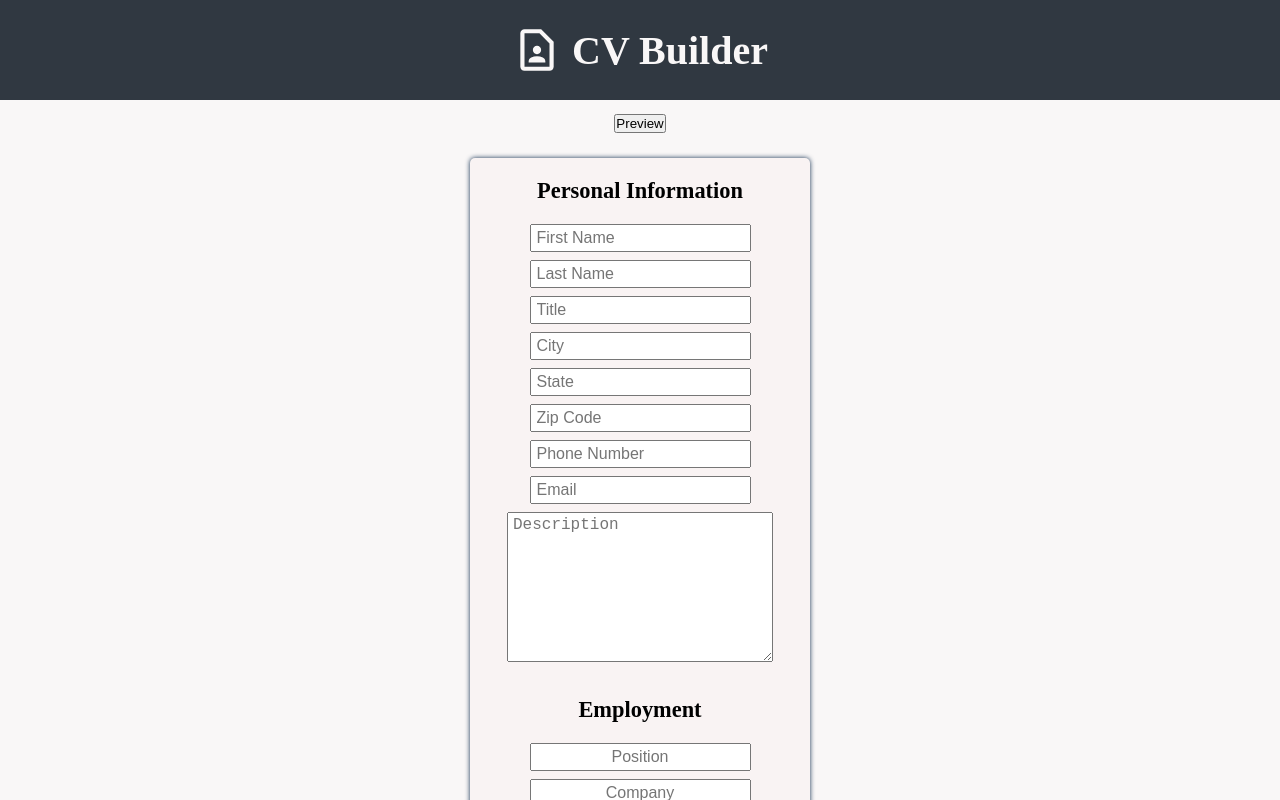
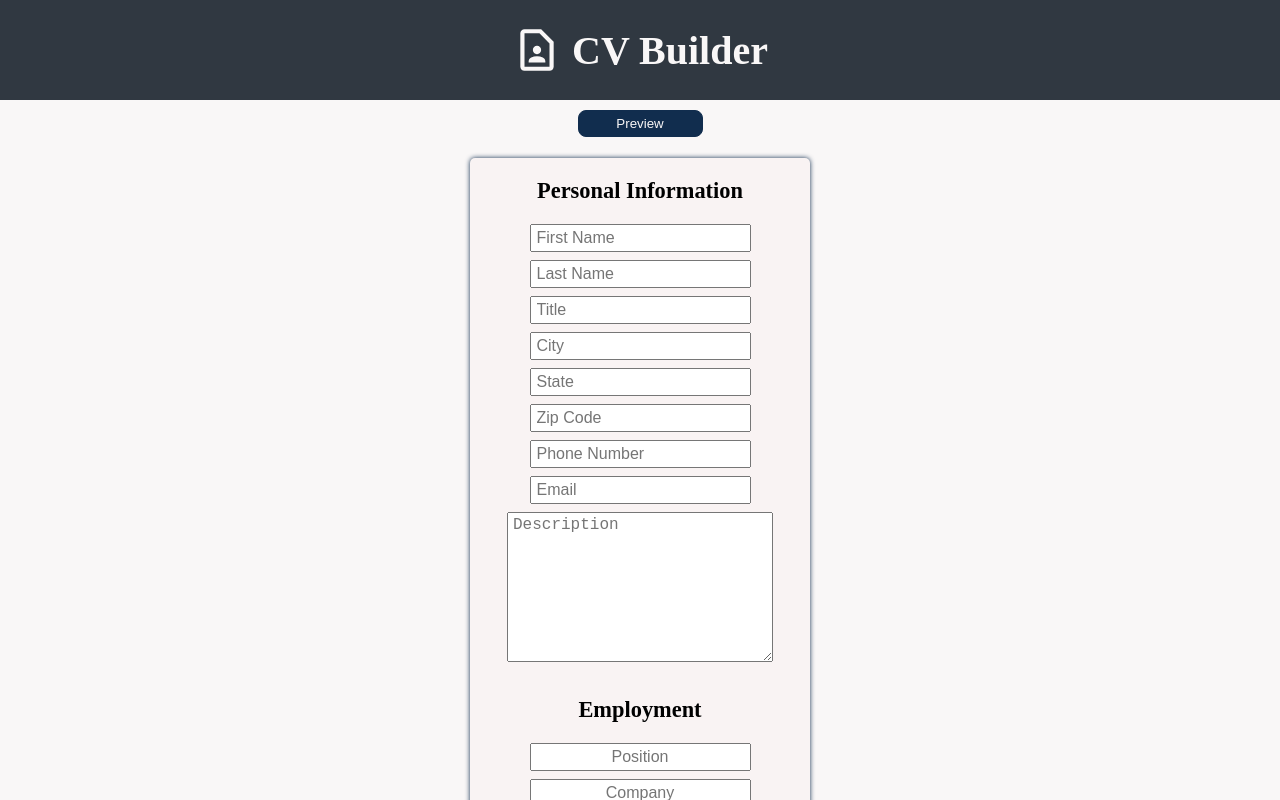
Before and after one commit to robisonwebdev/CV-Application, a React (Create React App) app: page / in a window 1280 px wide. Shown: the top 800 px of the page. Built offline with nearby package versions, Linux system fonts and the light colour scheme.

Commit message:
Setup initial styling for button

```diff
--- a/src/styles/Main/Button.css
+++ b/src/styles/Main/Button.css
@@ -0,0 +1,10 @@
+button {
+    background-color: var(--darkBlue);
+    border: 1px solid var(--darkBlue);
+    border-radius: 8px;
+    color: var(--eggShell);
+    cursor: pointer;
+    padding: 5px;
+    height: auto;
+    width: 125px;
+}
```
